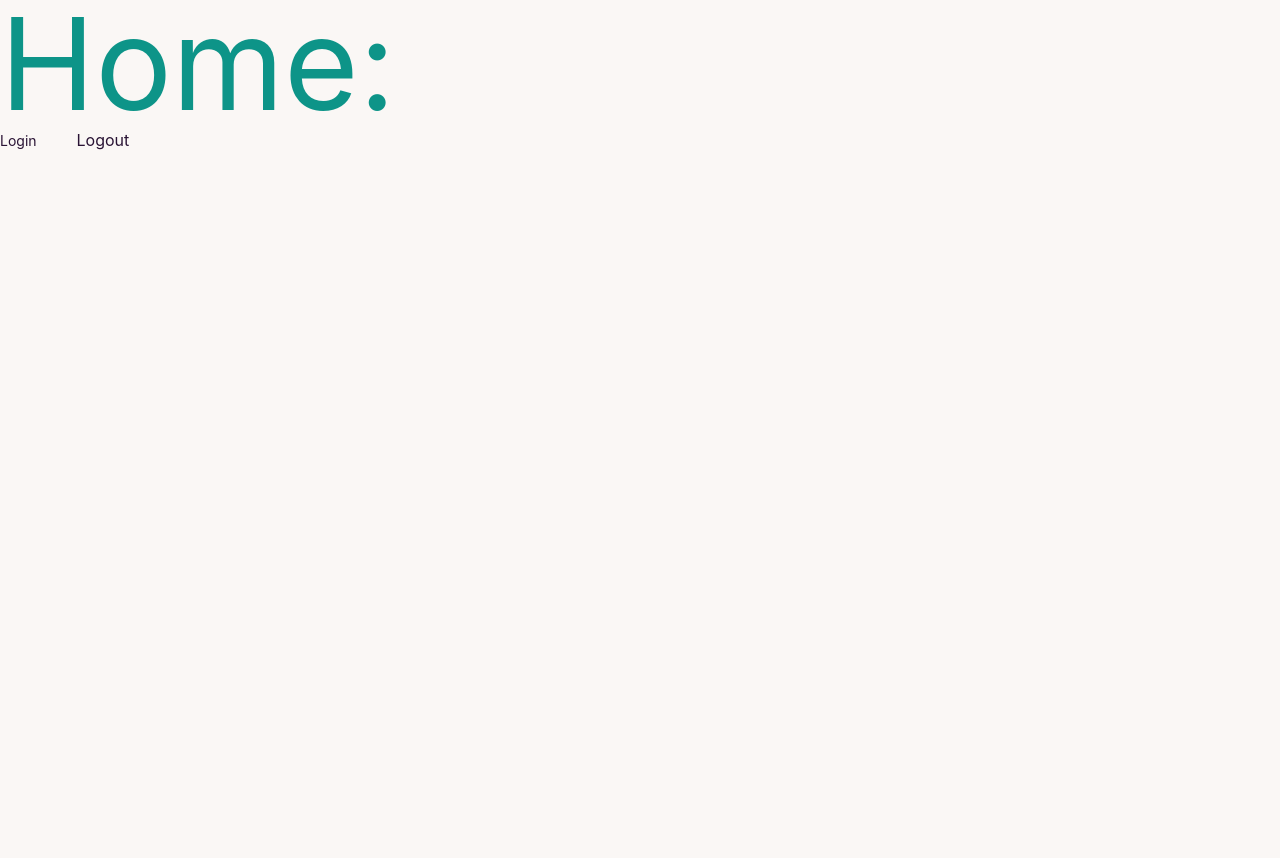
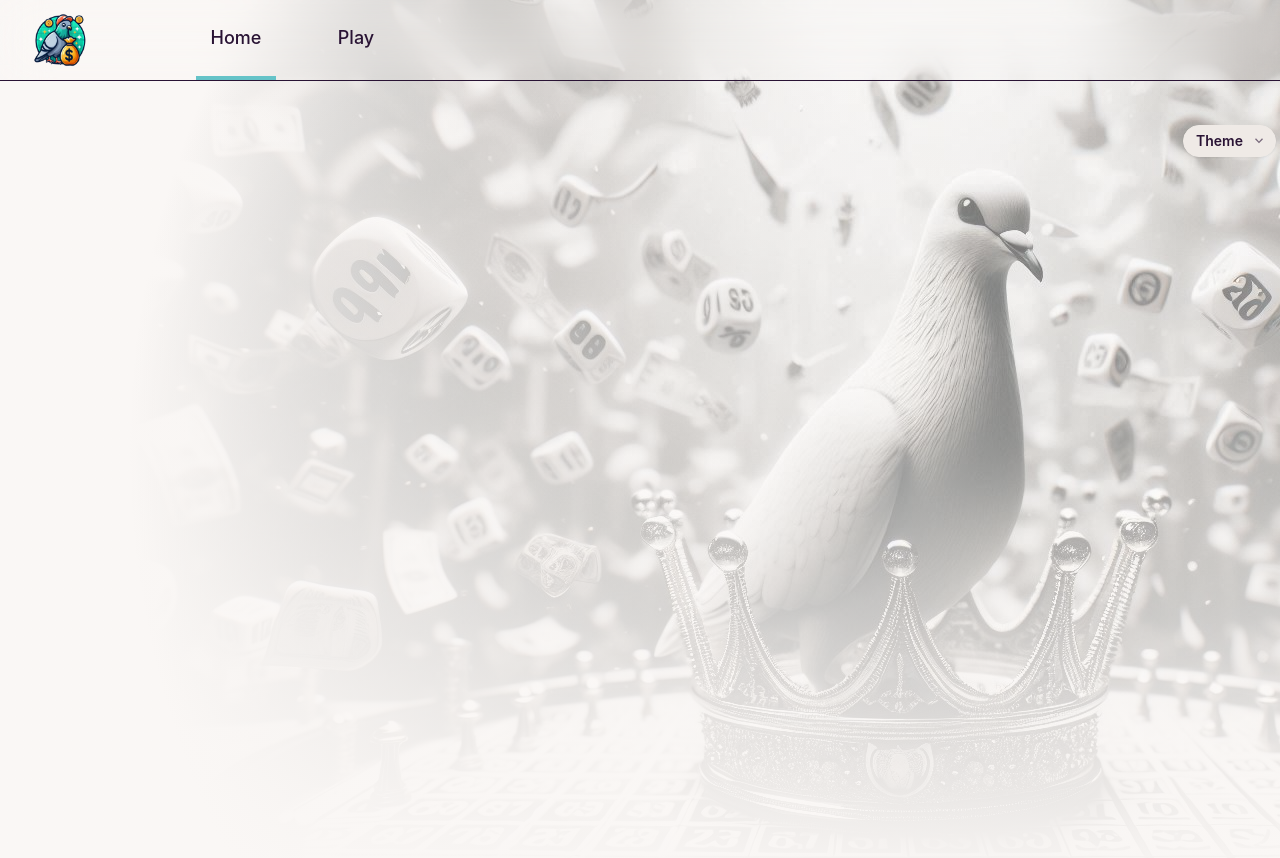
Before and after one commit to IAmVolvic/Dode-Duer-Online, a React (Vite) app in the folder client/: page / in a window 1280 px wide. Shown: the top 858 px of the page. Before the commit the page ends 800 px from the top, so only its background shows below. Built offline with nearby package versions, Linux system fonts and the light colour scheme.

Commit message:
Background and Nav bar

```diff
--- a/client/src/app/components/outlet.tsx
+++ b/client/src/app/components/outlet.tsx
@@ -2,6 +2,8 @@ import { Outlet } from "react-router-dom"
 import { ProtectedComponent } from "@components/authProtected/ProtectedComponent"
 import { Toaster } from "react-hot-toast";
 import ThemeSwitcher from "@components/themeSwitcher";
+import { TopNavigation } from "@components/navigation";
+import { Background } from "@components/background";
 
 
 interface RouteOutletProps {
@@ -13,7 +15,10 @@ interface RouteOutletProps {
 const RootContent = () => {
 	return (
 		<>
+			<Background />
+			<TopNavigation />
 			<Toaster position="top-center"/>
+			<ThemeSwitcher />
 			<Outlet />
 		</>
 	)
--- a/client/src/app/routes.tsx
+++ b/client/src/app/routes.tsx
@@ -2,11 +2,15 @@ import { RouteObject } from "react-router-dom";
 
 import HomeRoutes from "@modules/home/routes";
 import LoginRoutes from "@modules/login/routes";
+import ErrorsRoutes from "@modules/errors/routes";
 
 
 const ROUTES: RouteObject[] = [
 	...HomeRoutes,
-	...LoginRoutes
+	...LoginRoutes,
+
+
+	...ErrorsRoutes
 ]
 
 export default ROUTES;
--- a/client/src/assets/styles/styles.css
+++ b/client/src/assets/styles/styles.css
@@ -12,7 +12,34 @@ body {
     -moz-osx-font-smoothing: grayscale;
 }
 
+:root {
+    position: relative;
+}
+
+.BackgroundVolvic {
+    background-image: url("/src/assets/images/BG1.jpeg");
+}
+
+.BackgroundVolvicShape {
+    background: radial-gradient(circle at 80% 50%, #0000 0%, oklch(var(--b1)) calc(80%))
+}
+
 code {
     font-family: source-code-pro, Menlo, Monaco, Consolas, 'Courier New',
     monospace;
 }
+
+.navbarVolvic {
+    border-bottom: .05rem solid oklch(var(--bc));
+}
+
+.navButton {
+    display: flex;
+    justify-content: center;
+    align-items: center;
+    border-bottom: .25rem solid transparent;
+}
+
+.activeNav {
+    border-bottom: .25rem solid oklch(var(--p));
+}
--- /dev/null
+++ b/client/src/components/background/index.tsx
@@ -0,0 +1,13 @@
+// Importing Images
+
+export const Background = () => {
+	return (
+        <div className="BackgroundVolvic h-224 w-full flex justify-center items-center absolute -z-10">
+            {/* Circle Shadow */}
+            <div className="absolute BackgroundVolvicShape h-full w-full"></div>
+
+            {/* Bottom Shadow */}
+            <div className="absolute h-full w-full bg-gradient-to-t from-base-100 to-transparent"></div>
+        </div>
+    )
+}
--- /dev/null
+++ b/client/src/components/navigation/index.tsx
@@ -0,0 +1,28 @@
+// Importing Images
+import Logo from "@assets/images/SiteLogo.png"
+import { NavLink } from "react-router-dom"
+
+interface NavigationProps {}
+
+export const TopNavigation = (props: NavigationProps) => {
+	return (
+        <div className="flex flex-row backdrop-blur-xl backdrop-brightness-100 mb-10 navbarVolvic">
+
+            <div className="flex flex-row items-center gap-24 px-5">
+                <img className="w-20 h-20 object-contain" src={Logo} alt="Logo" loading="lazy" />
+
+                <div className="flex flex-row items-center gap-10 h-full">
+                    <NavLink className={(values) => `${values.isActive  ? 'activeNav' : ''} navButton text-lg font-medium h-full w-20` } to="/">
+                        <div className="">Home</div>
+                    </NavLink>
+
+                    <NavLink className={(values) => `${values.isActive  ? 'activeNav' : ''} navButton text-lg font-medium h-full w-20` } to="/play">
+                        <div className="">Play</div>
+                    </NavLink>
+                </div>
+            </div>
+
+
+        </div>
+    )
+}
--- a/client/src/components/themeSwitcher/index.tsx
+++ b/client/src/components/themeSwitcher/index.tsx
@@ -12,7 +12,7 @@ export default function ThemeSwitcher() {
     }
 
     return (
-        <div className="fixed right-0">
+        <div className="fixed right-0 z-50">
            <div className="dropdown dropdown-end">
                 <div tabIndex={0} role="button" className="btn btn-black btn-sm m-1 rounded-2xl">
                     Theme
--- /dev/null
+++ b/client/src/modules/errors/components/index.tsx
@@ -0,0 +1,9 @@
+export const ErrorPage = () => {
+
+	return (
+		<div className="flex flex-col items-center justify-center relative lg:my-52">
+			<div className="t-sub text-8xl lg:text-4xl">OOPS</div>
+			<div className="t-sub text-2xl lg:text-9xl">Page is missing</div>
+		</div>
+	)
+}
--- /dev/null
+++ b/client/src/modules/errors/routes.tsx
@@ -0,0 +1,17 @@
+import { RouteObject } from "react-router-dom";
+import { ErrorPage } from "./components";
+import { RootOutlet } from "@app/components/outlet";
+
+const ROUTES: RouteObject[] = [
+	{
+		element: <RootOutlet isProtected={false} />,
+		children: [
+			{
+				path: '*',
+				element:  <ErrorPage />
+			}
+		]
+	}
+]
+
+export default ROUTES;
--- a/client/src/modules/home/components/index.tsx
+++ b/client/src/modules/home/components/index.tsx
@@ -8,10 +8,10 @@ export const Home = () => {
 
     return (
         <div>
-            <div className="text-9xl text-teal-600">Home: {user?.name ?? ""}</div>
+{/*             <div className="text-9xl text-teal-600">Home: {user?.name ?? ""}</div>
             <Link className="w-max text-sm text-center mr-10" to="/login">Login</Link>
 
-            <button onClick={logout}>Logout</button>
+            <button onClick={logout}>Logout</button> */}
         </div>
     )
 }
--- a/client/src/modules/login/components/index.tsx
+++ b/client/src/modules/login/components/index.tsx
@@ -11,7 +11,7 @@ import BGImage_1 from "@assets/images/BG2.jpeg"
 import Logo from "@assets/images/SiteLogo.png"
 
 
-export const Login = () => {
+export const LoginPage = () => {
     const [loginEmail, setLoginEmail] = useState<string>("");
     const [loginPassword, setLoginPassword] = useState<string>("");
     const login = useLogin({email: loginEmail, password: loginPassword});
@@ -59,6 +59,5 @@ export const Login = () => {
                 </div>
             </div>
         </ProtectedComponent>
-
     )
 }
--- a/client/src/modules/login/routes.tsx
+++ b/client/src/modules/login/routes.tsx
@@ -1,10 +1,10 @@
 import { RouteObject } from "react-router-dom";
-import { Login } from "./components";
+import { LoginPage } from "./components";
 
 const ROUTES: RouteObject[] = [
 	{
 		path: '/login',
-		element: <Login />,
+		element: <LoginPage />,
 	}
 ]
 
--- a/client/tailwind.config.js
+++ b/client/tailwind.config.js
@@ -2,7 +2,28 @@ module.exports = {
     purge: ['./index.html', './src/**/*.{vue,js,ts,jsx,tsx}'],
     darkMode: false, // or 'media' or 'class'
     theme: {
-        extend: {},
+        extend: {
+            spacing: {
+                '128': '32rem',
+            },
+            width: {
+                '128': '32rem',
+                '144': '36rem',
+                '160': '40rem',
+                '192': '48rem',
+                '224': '56rem',
+            },
+            height: {
+                '128': '32rem',
+                '144': '36rem',
+                '160': '40rem',
+                '192': '48rem',
+                '224': '56rem',
+            },
+            borderWidth: {
+                '1.5': '1.5px',
+            },
+        },
     },
     variants: {
         extend: {},
```
